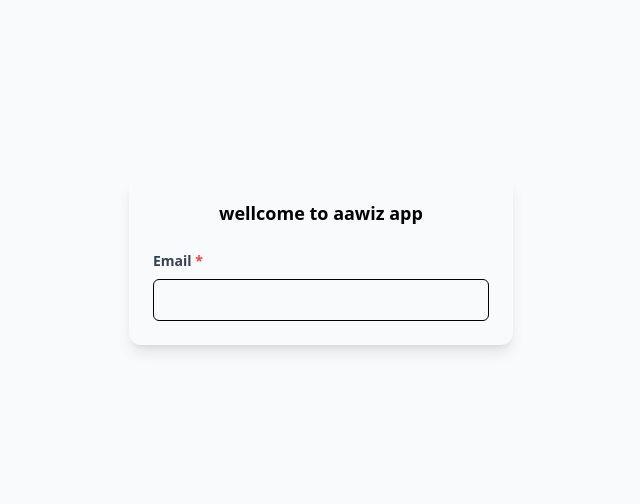
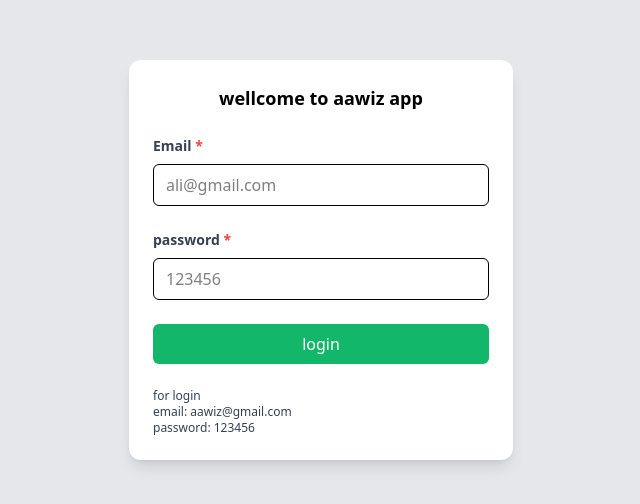
Before and after one commit to ali-sheikhali/aawiz-app, a Next.js app: page /login in a window 1280 px wide. Shown: the part 140-644 px from the top of the page, without its empty margins (319-959 px from the left). Built offline with nearby package versions, Linux system fonts and the light colour scheme.

Commit message:
feat: implement login

```diff
--- a/app/globals.css
+++ b/app/globals.css
@@ -31,6 +31,6 @@
   --color-stroke-secondary: #344054;
 }
 
-* {
-  @apply bg-gray-50;
-}
+/* * {
+  @apply
+} */
--- a/app/layout.tsx
+++ b/app/layout.tsx
@@ -1,6 +1,7 @@
 import type { Metadata } from "next";
 import { Geist, Geist_Mono } from "next/font/google";
 import "./globals.css";
+import { Toaster } from "react-hot-toast";
 
 const geistSans = Geist({
   variable: "--font-geist-sans",
@@ -27,6 +28,7 @@ export default function RootLayout({
       <body
         className={`${geistSans.variable} ${geistMono.variable} antialiased`}
       >
+        <Toaster position="top-center" />
         {children}
       </body>
     </html>
--- a/app/login/page.tsx
+++ b/app/login/page.tsx
@@ -4,22 +4,31 @@ import FormWrapper from "@/components/common/FormWrapper";
 import { loginSchema, LoginSchemaType } from "@/schemas/loginSchema";
 import { useForm } from "react-hook-form";
 import { zodResolver } from "@hookform/resolvers/zod";
+import Button from "@/components/base/Button";
+import toast from "react-hot-toast";
+import { useRouter } from "next/navigation";
 export default function LoginPage() {
   const {
     register,
     handleSubmit,
-    formState : { errors },
+    formState: { errors },
   } = useForm<LoginSchemaType>({
     resolver: zodResolver(loginSchema),
   });
-
+  const router = useRouter();
   const onsubmit = (data: LoginSchemaType) => {
-    console.log(data);
+    console.log("login", data);
+    if (data.email === "aawiz@gmail.com" && data.password === "123456") {
+      toast.success("login");
+      router.push("/");
+    } else {
+      toast.error("not login");
+    }
   };
 
   return (
     <main
-      className={`w-full min-h-screen flex flex-col justify-center items-center bg-gray-500 `}
+      className={`w-full min-h-screen flex flex-col justify-center items-center bg-gray-200 `}
     >
       <div className="w-10/12 max-w-sm bg-white p-6 rounded-xl shadow-lg flex flex-col gap-6">
         <h1 className="text-center font-bold text-lg">wellcome to aawiz app</h1>
@@ -29,8 +38,22 @@ export default function LoginPage() {
             register={{ ...register("email") }}
             errors={errors?.email}
             isRequire={true}
+            placeholder="ali@gmail.com"
           />
+          <FormInput
+            label="password"
+            register={{ ...register("password") }}
+            errors={errors?.password}
+            isRequire={true}
+            placeholder="123456"
+          />
+          <Button type="submit" name="login" />
         </FormWrapper>
+        <div className="text-xs text-stroke-secondary">
+          for login
+          <p>email: aawiz@gmail.com</p>
+          <p>password: 123456</p>
+        </div>
       </div>
     </main>
   );
--- /dev/null
+++ b/components/base/Button.tsx
@@ -0,0 +1,19 @@
+interface ButtonProps {
+  name: string;
+  type: "submit" | "button";
+  variant?: "primary" | "secondary";
+}
+
+export default function Button({ name, type = "submit" , variant="primary" }: ButtonProps) {
+
+  const base = "w-full text-center py-2 rounded-md"
+   const variants = {
+    primary: "bg-green text-fill-primary hover:bg-blue-700",
+    secondary: "bg-gray-200 dark:bg-gray-700 dark:text-white"
+  };
+  return (
+    <div>
+      <button className={`${base} ${variants[variant]}`} type={type}>{name}</button>
+    </div>
+  );
+}
--- a/package.json
+++ b/package.json
@@ -14,6 +14,7 @@
     "react": "19.2.0",
     "react-dom": "19.2.0",
     "react-hook-form": "^7.66.1",
+    "react-hot-toast": "^2.6.0",
     "zod": "^4.1.13"
   },
   "devDependencies": {
```
Also changed, not shown: 1 other file (tests, documents, lock files or other folders).
